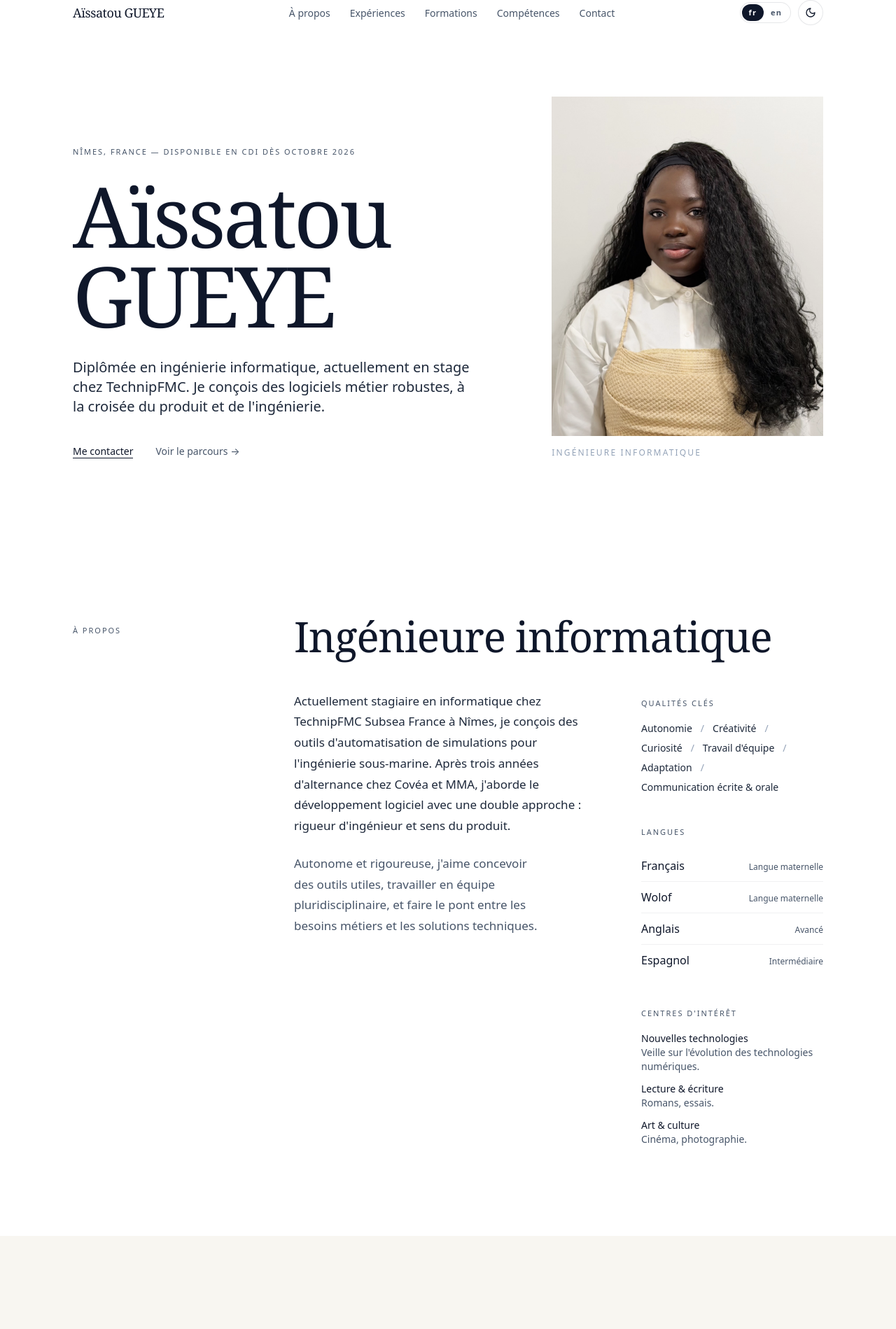
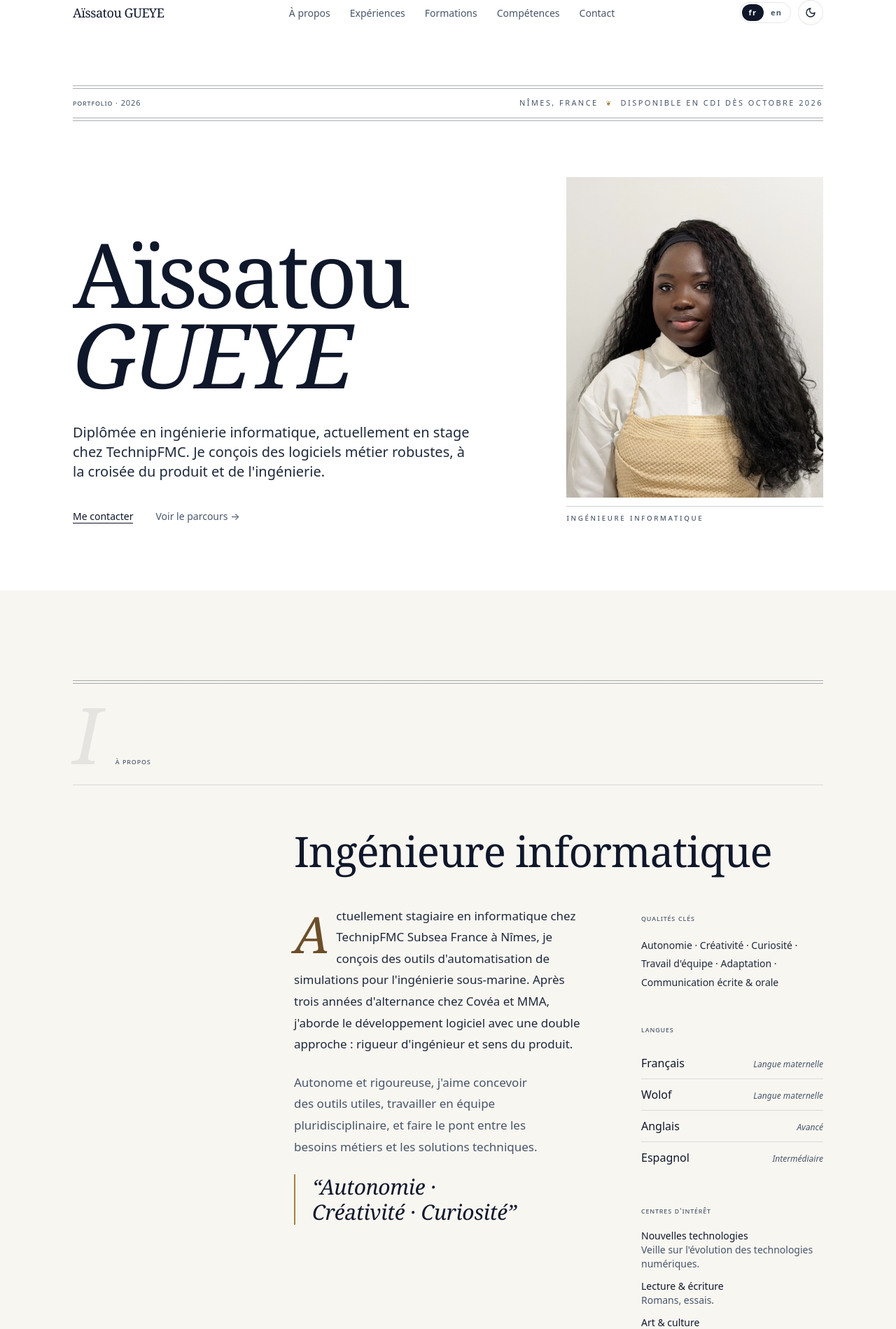
Before and after one commit to aissatougermainegueye/portfolio, a Next.js app: page / in a window 1280 px wide. Shown: the part 22-1921 px from the top of the page at 70% size. Built offline with nearby package versions, Linux system fonts and the light colour scheme.

Commit message:
redesign: NYT-style editorial layer - roman numerals, double rules, dropcap, masthead

```diff
--- a/app/globals.css
+++ b/app/globals.css
@@ -30,7 +30,7 @@ html.dark body {
   }
 
   .eyebrow {
-    @apply inline-block text-[11px] font-medium uppercase tracking-[0.18em] text-ink-muted dark:text-slate-400;
+    @apply inline-block text-[11px] font-medium uppercase tracking-[0.22em] text-ink-muted dark:text-slate-400;
   }
 
   .section-title {
@@ -42,8 +42,47 @@ html.dark body {
     @apply mt-6 max-w-2xl text-ink-muted text-base md:text-lg dark:text-slate-400;
   }
 
+  .section-number {
+    @apply font-display text-[5rem] md:text-[7rem] leading-none italic font-normal text-ink/[0.08] dark:text-white/[0.08] select-none;
+    letter-spacing: -0.04em;
+  }
+
   .rule {
-    @apply block h-px w-full bg-ink/[0.08] dark:bg-white/[0.08];
+    @apply block h-px w-full bg-ink/[0.12] dark:bg-white/[0.12];
+  }
+
+  .rule-double {
+    @apply relative w-full;
+    height: 5px;
+    background-image: linear-gradient(currentColor, currentColor),
+      linear-gradient(currentColor, currentColor);
+    background-size: 100% 1px, 100% 1px;
+    background-position: 0 0, 0 100%;
+    background-repeat: no-repeat;
+    color: rgb(15 23 42 / 0.35);
+  }
+
+  .dark .rule-double {
+    color: rgb(255 255 255 / 0.3);
+  }
+
+  .dropcap::first-letter {
+    @apply font-display float-left italic text-gold-dark dark:text-gold-light;
+    font-size: 4.5rem;
+    line-height: 0.9;
+    padding-right: 0.6rem;
+    padding-top: 0.5rem;
+    font-weight: 500;
+  }
+
+  .pull-quote {
+    @apply font-display italic text-2xl md:text-3xl leading-snug text-ink dark:text-slate-100 text-balance;
+    letter-spacing: -0.01em;
+  }
+
+  .smallcaps {
+    font-variant-caps: all-small-caps;
+    letter-spacing: 0.08em;
   }
 
   .badge {
@@ -84,9 +123,16 @@ html.dark body {
     text-wrap: balance;
   }
   .display-huge {
-    font-size: clamp(3rem, 10vw, 7.5rem);
-    line-height: 0.95;
-    letter-spacing: -0.035em;
+    font-size: clamp(3rem, 10vw, 8.5rem);
+    line-height: 0.9;
+    letter-spacing: -0.04em;
+  }
+  .ornament::before {
+    content: "❦";
+    display: inline-block;
+    margin: 0 0.6em;
+    color: rgb(166 127 61);
+    font-size: 0.85em;
   }
 }
 
--- a/components/About.tsx
+++ b/components/About.tsx
@@ -6,12 +6,12 @@ export default function About() {
   const { t } = useApp();
 
   return (
-    <section id="about" className="section surface-base">
+    <section id="about" className="section surface-alt">
       <div className="container-page">
-        <div className="grid md:grid-cols-[1fr_3fr] gap-8 md:gap-16">
-          <div className="md:pt-2">
-            <span className="eyebrow">{t.about.kicker}</span>
-          </div>
+        <SectionHeader number="I" kicker={t.about.kicker} />
+
+        <div className="mt-16 grid md:grid-cols-[1fr_3fr] gap-8 md:gap-16">
+          <div />
           <div>
             <h2 className="section-title text-balance">
               {t.about.title_pre} {t.about.title_accent}
@@ -19,33 +19,32 @@ export default function About() {
             </h2>
 
             <div className="mt-12 grid lg:grid-cols-[1.6fr_1fr] gap-12 lg:gap-20 items-start">
-              <div className="space-y-6 text-ink-soft leading-[1.75] text-[17px] dark:text-slate-300">
-                <p className="text-balance">{t.about.p1}</p>
+              <div className="space-y-6 text-ink-soft leading-[1.8] text-[17px] dark:text-slate-300">
+                <p className="dropcap text-balance">{t.about.p1}</p>
                 <p className="text-balance text-ink-muted dark:text-slate-400">
                   {t.about.p2}
                 </p>
+
+                <blockquote className="pull-quote border-l-2 border-gold pl-6 mt-10 dark:border-gold-light">
+                  “{t.about.soft_skills.slice(0, 3).join(" · ")}”
+                </blockquote>
               </div>
 
               <aside className="space-y-10 pt-1">
                 <div>
-                  <h3 className="eyebrow">{t.about.qualities_title}</h3>
-                  <ul className="mt-4 flex flex-wrap gap-x-3 gap-y-2 text-sm text-ink-soft dark:text-slate-300">
-                    {t.about.soft_skills.map((skill, i) => (
-                      <li key={skill} className="flex items-center gap-3">
-                        <span>{skill}</span>
-                        {i < t.about.soft_skills.length - 1 && (
-                          <span className="text-ink-subtle dark:text-slate-600">
-                            /
-                          </span>
-                        )}
-                      </li>
-                    ))}
-                  </ul>
+                  <h3 className="eyebrow smallcaps">
+                    {t.about.qualities_title}
+                  </h3>
+                  <p className="mt-4 text-sm text-ink-soft leading-[1.9] dark:text-slate-300">
+                    {t.about.soft_skills.join(" · ")}
+                  </p>
                 </div>
 
                 <div>
-                  <h3 className="eyebrow">{t.about.languages_title}</h3>
-                  <ul className="mt-4 divide-y divide-ink/[0.06] dark:divide-white/[0.06]">
+                  <h3 className="eyebrow smallcaps">
+                    {t.about.languages_title}
+                  </h3>
+                  <ul className="mt-4 divide-y divide-ink/[0.12] dark:divide-white/[0.12]">
                     {t.about.languages.map((l) => (
                       <li
                         key={l.name}
@@ -54,7 +53,7 @@ export default function About() {
                         <span className="font-medium text-ink dark:text-slate-100">
                           {l.name}
                         </span>
-                        <span className="text-xs text-ink-muted dark:text-slate-400">
+                        <span className="text-xs italic text-ink-muted dark:text-slate-400">
                           {l.level}
                         </span>
                       </li>
@@ -63,7 +62,9 @@ export default function About() {
                 </div>
 
                 <div>
-                  <h3 className="eyebrow">{t.about.interests_title}</h3>
+                  <h3 className="eyebrow smallcaps">
+                    {t.about.interests_title}
+                  </h3>
                   <ul className="mt-4 space-y-3 text-sm">
                     {t.about.interests.map((it) => (
                       <li key={it.title}>
@@ -85,3 +86,24 @@ export default function About() {
     </section>
   );
 }
+
+function SectionHeader({
+  number,
+  kicker,
+}: {
+  number: string;
+  kicker: string;
+}) {
+  return (
+    <>
+      <div className="rule-double" aria-hidden />
+      <div className="flex items-end justify-between gap-6 py-4">
+        <div className="flex items-baseline gap-6">
+          <span className="section-number">{number}</span>
+          <span className="eyebrow smallcaps">{kicker}</span>
+        </div>
+      </div>
+      <div className="rule" aria-hidden />
+    </>
+  );
+}
--- a/components/Education.tsx
+++ b/components/Education.tsx
@@ -6,16 +6,21 @@ export default function Education() {
   const { t } = useApp();
 
   return (
-    <section id="education" className="section surface-base">
+    <section id="education" className="section surface-alt">
       <div className="container-page">
-        <div className="grid md:grid-cols-[1fr_3fr] gap-8 md:gap-16">
-          <div className="md:pt-2">
-            <span className="eyebrow">{t.education.kicker}</span>
-          </div>
+        <div className="rule-double" aria-hidden />
+        <div className="flex items-baseline gap-6 py-4">
+          <span className="section-number">III</span>
+          <span className="eyebrow smallcaps">{t.education.kicker}</span>
+        </div>
+        <div className="rule" aria-hidden />
+
+        <div className="mt-16 grid md:grid-cols-[1fr_3fr] gap-8 md:gap-16">
+          <div />
           <div>
             <h2 className="section-title">{t.education.title}</h2>
 
-            <ul className="mt-14 divide-y divide-ink/[0.08] dark:divide-white/[0.08]">
+            <ul className="mt-14 divide-y divide-ink/[0.12] dark:divide-white/[0.12]">
               {t.education.items.map((ed) => (
                 <li
                   key={ed.degree + ed.period}
@@ -35,7 +40,7 @@ export default function Education() {
                       <span className="mx-2 text-ink-subtle dark:text-slate-600">
                         —
                       </span>
-                      {ed.location}
+                      <span className="italic">{ed.location}</span>
                     </p>
                     {ed.description && (
                       <p className="mt-3 text-ink-soft dark:text-slate-300 max-w-2xl">
--- a/components/Hero.tsx
+++ b/components/Hero.tsx
@@ -10,22 +10,29 @@ export default function Hero() {
   return (
     <section
       id="top"
-      className="relative pt-32 pb-16 md:pt-40 md:pb-24 surface-base"
+      className="relative pt-32 pb-16 md:pt-36 md:pb-24 surface-base"
     >
       <div className="container-page">
-        <div className="grid lg:grid-cols-[1.6fr_1fr] gap-12 lg:gap-16 items-end">
+        {/* Masthead — style une-de-journal */}
+        <div className="rule-double" aria-hidden />
+        <div className="flex items-center justify-between py-3 text-[11px] uppercase tracking-[0.22em] text-ink-muted dark:text-slate-400">
+          <span className="smallcaps font-medium">{t.hero.kicker}</span>
+          <span className="hidden sm:inline">
+            {t.common.location} <span className="ornament" />{" "}
+            {t.hero.badge_available}
+          </span>
+        </div>
+        <div className="rule-double" aria-hidden />
+
+        <div className="mt-14 md:mt-20 grid lg:grid-cols-[1.75fr_1fr] gap-12 lg:gap-16 items-end">
           <div>
-            <p className="eyebrow">
-              {t.common.location} — {t.hero.badge_available}
-            </p>
-
-            <h1 className="mt-6 font-display display-huge text-ink dark:text-slate-50 text-balance">
+            <h1 className="font-display display-huge text-ink dark:text-slate-50 text-balance">
               {t.common.firstName}
               <br />
-              {t.common.lastName}
+              <span className="italic">{t.common.lastName}</span>
             </h1>
 
-            <p className="mt-8 max-w-xl text-lg md:text-xl text-ink-soft leading-relaxed dark:text-slate-300">
+            <p className="mt-10 max-w-xl text-lg md:text-xl text-ink-soft leading-relaxed dark:text-slate-300">
               {t.hero.tagline}
             </p>
 
@@ -53,7 +60,7 @@ export default function Hero() {
                 className="object-cover grayscale-[0.15]"
               />
             </div>
-            <p className="mt-4 text-xs uppercase tracking-[0.18em] text-ink-subtle dark:text-slate-500">
+            <p className="mt-3 border-t border-ink/20 pt-2 text-xs uppercase tracking-[0.22em] text-ink-muted dark:border-white/20 dark:text-slate-500 smallcaps">
               {t.hero.title_role}
             </p>
           </div>
```
Also changed, not shown: components/Contact.tsx (+16 -11 lines), components/Experience.tsx (+21 -13 lines), components/Skills.tsx (+19 -11 lines).
